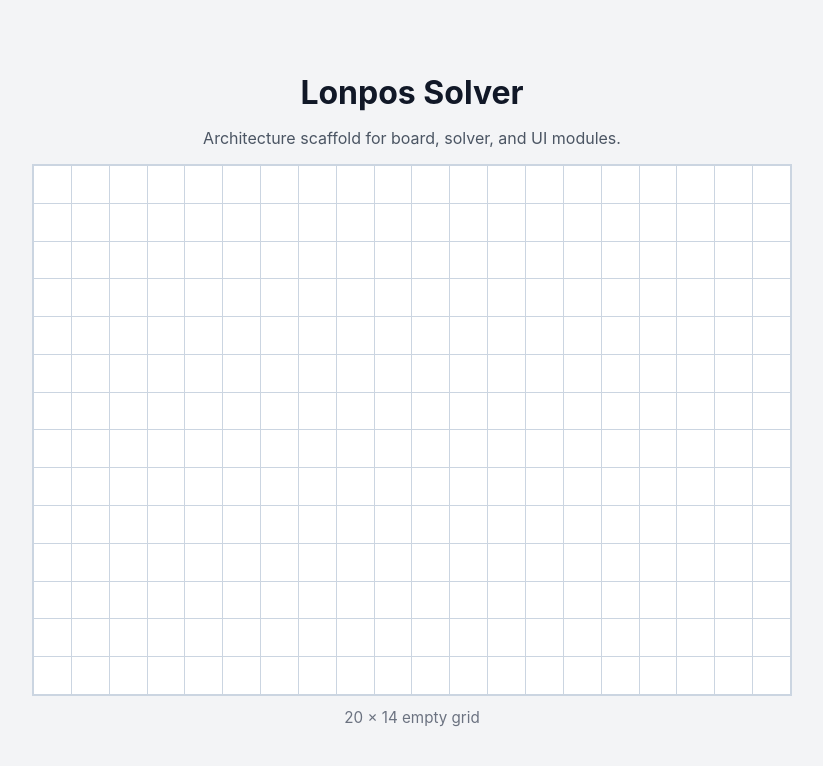
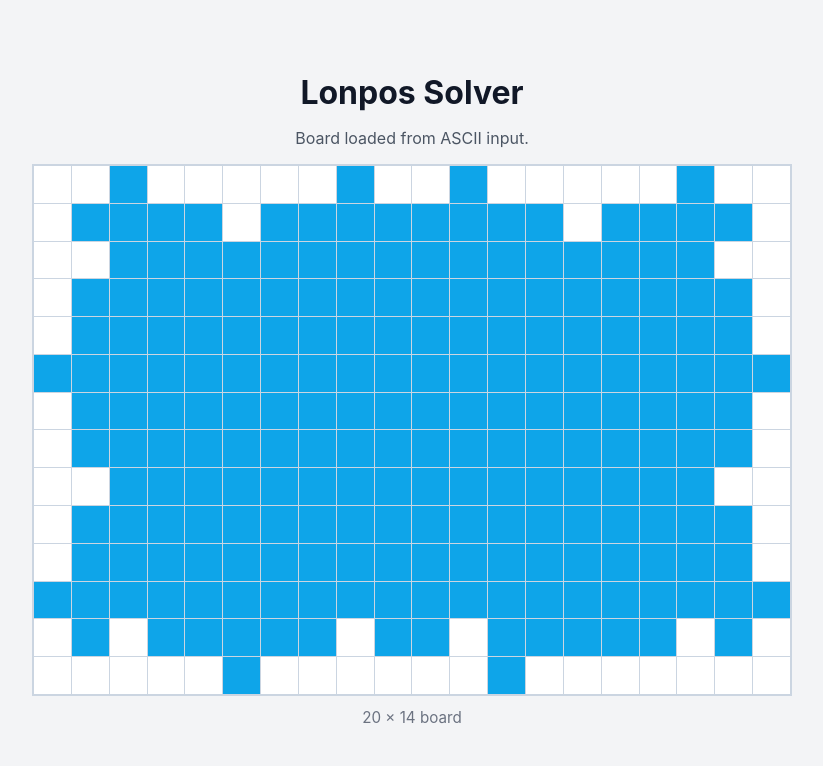
Before and after one commit to Odrakir/Lonpos, a React (Vite) app: page / in a window 1280 px wide. Shown: the top 766 px of the page, without its empty margins (228-1051 px from the left). Built offline with nearby package versions, Linux system fonts and the light colour scheme.

Commit message:
Render board from provided ASCII layout

```diff
--- a/src/App.tsx
+++ b/src/App.tsx
@@ -1,13 +1,30 @@
-import { createEmptyBoard } from './data/board';
+import { createBoardFromAscii } from './data/board';
 import BoardGrid from './ui/BoardGrid';
 
+const BOARD_ASCII = `
+..#.....#..#.....#..
+.####.########.####.
+..################..
+.##################.
+.##################.
+####################
+.##################.
+.##################.
+..################..
+.##################.
+.##################.
+####################
+.#.#####.##.#####.#.
+.....#......#.....
+`;
+
 function App() {
-  const board = createEmptyBoard();
+  const board = createBoardFromAscii(BOARD_ASCII);
 
   return (
     <main className="app">
       <h1>Lonpos Solver</h1>
-      <p className="subtitle">Architecture scaffold for board, solver, and UI modules.</p>
+      <p className="subtitle">Board loaded from ASCII input.</p>
       <BoardGrid board={board} />
     </main>
   );
--- a/src/data/board.ts
+++ b/src/data/board.ts
@@ -10,3 +10,17 @@ export function createEmptyBoard(
 ): Board {
   return Array.from({ length: rows }, () => Array.from({ length: columns }, () => 0 as BoardCell));
 }
+
+export function createBoardFromAscii(ascii: string): Board {
+  const rows = ascii
+    .split('\n')
+    .map((line) => line.trim())
+    .filter((line) => line.length > 0);
+
+  const columns = Math.max(...rows.map((line) => line.length));
+
+  return rows.map((line) => {
+    const padded = line.padEnd(columns, '.');
+    return Array.from(padded, (character) => (character === '#' ? 1 : 0) as BoardCell);
+  });
+}
--- a/src/ui/BoardGrid.tsx
+++ b/src/ui/BoardGrid.tsx
@@ -26,7 +26,7 @@ function BoardGrid({ board }: BoardGridProps) {
           )),
         )}
       </div>
-      <p className="board-dimensions">{columns} × {rows} empty grid</p>
+      <p className="board-dimensions">{columns} × {rows} board</p>
     </section>
   );
 }
```
